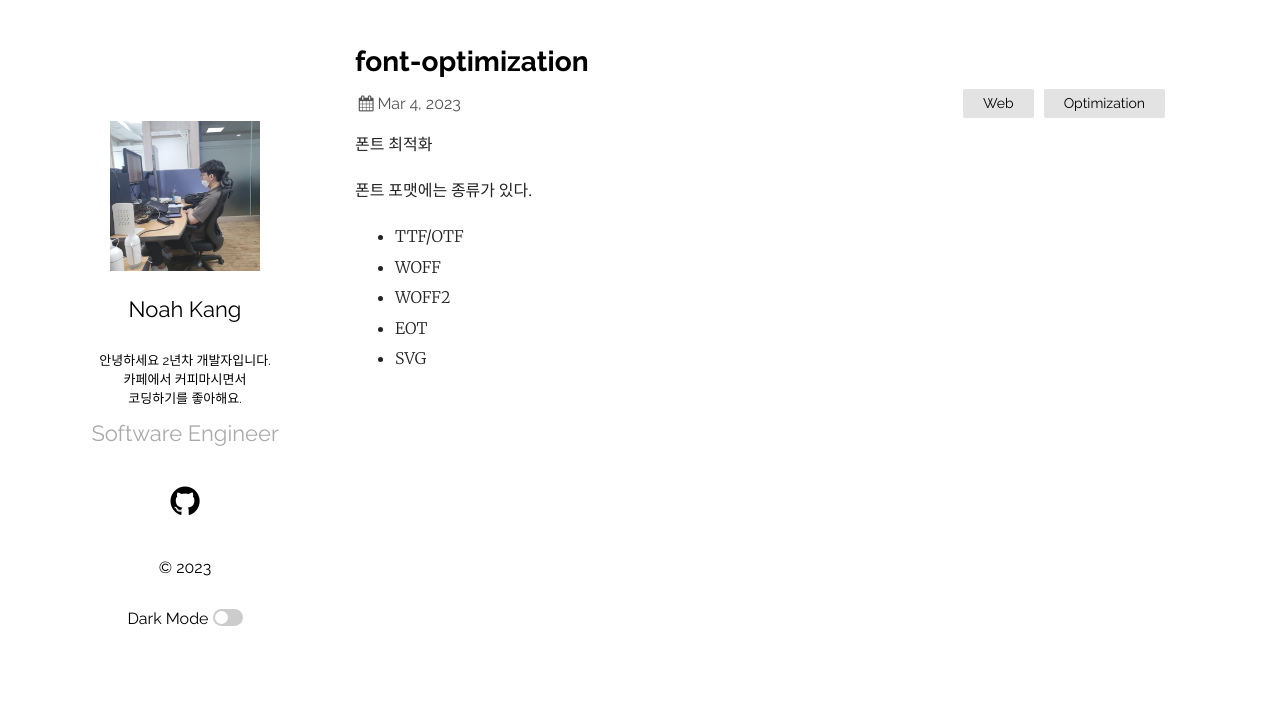
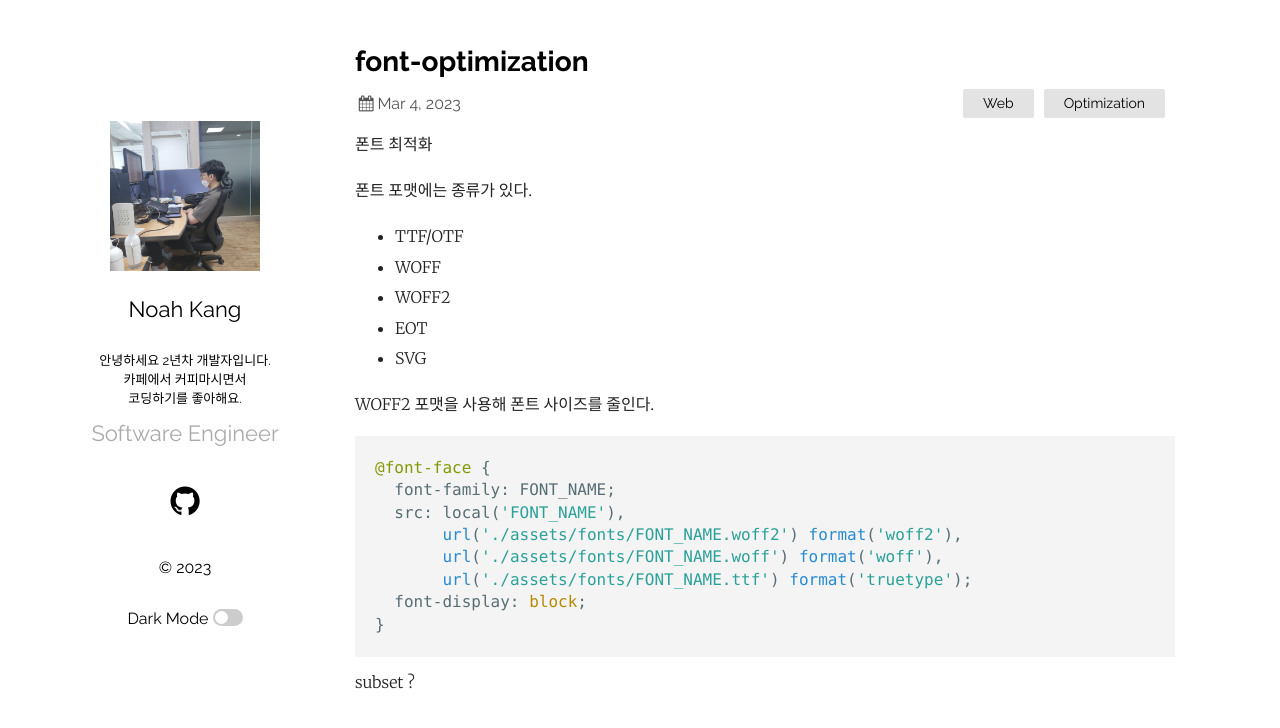
Before and after one commit to Knoa0405/Knoa0405.github.io, a Jekyll site: the page built from _posts/2023-03-04-font-optimization.markdown, in a window 1280 px wide. Shown: the top 728 px of the page. Built offline with Jekyll 4.4.1, drawn with Linux system fonts in a browser that asks for light colours.

Commit message:
add post about font optimization

````diff
--- a/_posts/2023-03-04-font-optimization.markdown
+++ b/_posts/2023-03-04-font-optimization.markdown
@@ -11,3 +11,16 @@ categories: Web Optimization
 - WOFF2
 - EOT
 - SVG
+
+WOFF2 포맷을 사용해 폰트 사이즈를 줄인다.
+```css
+@font-face {
+  font-family: FONT_NAME;
+  src: local('FONT_NAME'),
+       url('./assets/fonts/FONT_NAME.woff2') format('woff2'),
+       url('./assets/fonts/FONT_NAME.woff') format('woff'),
+       url('./assets/fonts/FONT_NAME.ttf') format('truetype');
+  font-display: block;
+}
+```
+subset ?
````
